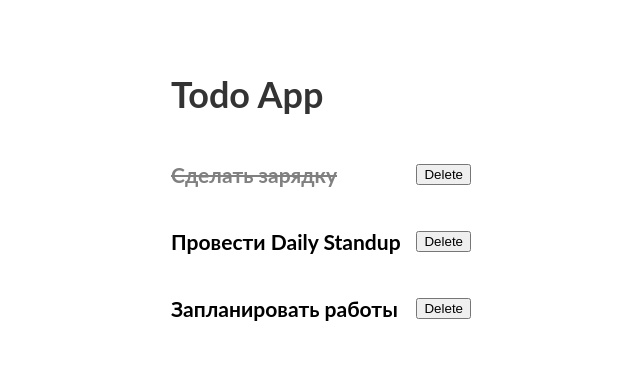
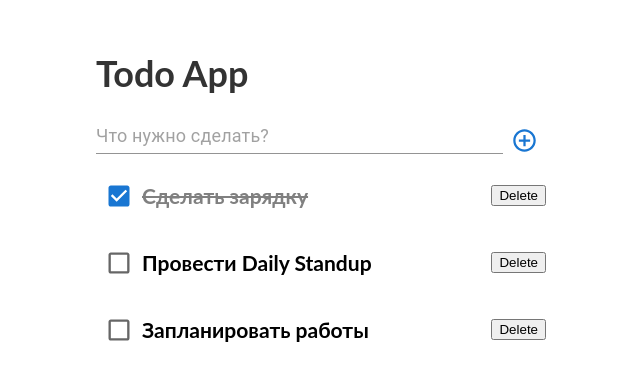
Before and after one commit to Gretten/mindbox_todo, a React (Vite) app: page / in a window 1280 px wide. Shown: the part 205-586 px from the top of the page, without its empty margins (319-959 px from the left). Built offline with nearby package versions, Linux system fonts and the light colour scheme.

Commit message:
feat: input feature

```diff
--- a/src/entities/todo/index.ts
+++ b/src/entities/todo/index.ts
@@ -1,2 +1,3 @@
 export type { Todo } from "./model/model";
-export { TodoItem } from "./ui/TodoItem";
+export { TodoItem } from "./ui/TodoItem/TodoItem";
+export { TodoAdd } from "./ui/TodoAdd/TodoAdd";
--- /dev/null
+++ b/src/entities/todo/lib/createTodo.ts
@@ -0,0 +1,10 @@
+import { v4 as uuidv4 } from "uuid";
+import { Todo } from "../model/model";
+
+export const createTodo = (title: string): Todo => {
+  return {
+    id: uuidv4(),
+    title,
+    isCompleted: false,
+  };
+};
--- /dev/null
+++ b/src/entities/todo/ui/TodoAdd/TodoAdd.tsx
@@ -0,0 +1,53 @@
+import TextField from "@mui/material/TextField/TextField";
+import { Todo } from "../..";
+import AddCircleOutlineIcon from "@mui/icons-material/AddCircleOutline";
+import IconButton from "@mui/material/IconButton/IconButton";
+import { useState } from "react";
+import { createTodo } from "../../lib/createTodo";
+import styles from "./style.module.css";
+
+interface TodoAddProps {
+  onAdd: (todo: Todo) => void;
+}
+
+export const TodoAdd = ({ onAdd }: TodoAddProps) => {
+  const [todoText, setCurrentTodoText] = useState("");
+
+  const onCreateTodo = () => {
+    if (!todoText) return;
+    const todo = createTodo(todoText);
+    onAdd(todo);
+    setCurrentTodoText("");
+  };
+
+  const onChange = (e: React.ChangeEvent<HTMLInputElement>) => {
+    setCurrentTodoText(e.target.value);
+  };
+
+  const onKeyDown = (e: React.KeyboardEvent<HTMLInputElement>) => {
+    if (e.key === "Enter") {
+      onCreateTodo();
+    }
+  };
+
+  return (
+    <div className={styles["add-container"]}>
+      <TextField
+        id="standard-basic"
+        variant="standard"
+        placeholder="Что нужно сделать?"
+        fullWidth
+        onChange={onChange}
+        onKeyDown={onKeyDown}
+        value={todoText}
+      />
+      <IconButton
+        color="primary"
+        aria-label="add to shopping cart"
+        onClick={onCreateTodo}
+      >
+        <AddCircleOutlineIcon />
+      </IconButton>
+    </div>
+  );
+};
--- /dev/null
+++ b/src/entities/todo/ui/TodoAdd/style.module.css
@@ -0,0 +1,3 @@
+.add-container {
+  display: flex;
+}
--- a/src/entities/todo/ui/TodoItem.tsx
+++ /dev/null
@@ -1,25 +0,0 @@
-import { Todo } from "../model/model";
-import styles from "./style.module.css";
-
-interface TodoItemProps {
-  todo: Todo;
-  onDelete: (id: string) => void;
-}
-
-export const TodoItem = ({ todo, onDelete }: TodoItemProps) => {
-  if (!todo) return null;
-
-  const { id, title, isCompleted } = todo;
-
-  const titleStyle = {
-    textDecoration: isCompleted ? "line-through" : "none",
-    color: isCompleted ? "gray" : "black",
-  };
-
-  return (
-    <div className={styles["todo-item"]}>
-      <h3 style={titleStyle}>{title}</h3>
-      <button onClick={() => onDelete(id)}>Delete</button>
-    </div>
-  );
-};
--- /dev/null
+++ b/src/entities/todo/ui/TodoItem/TodoItem.tsx
@@ -0,0 +1,37 @@
+import Checkbox from "@mui/material/Checkbox/Checkbox";
+import { Todo } from "../../model/model";
+import styles from "./style.module.css";
+
+interface TodoItemProps {
+  todo: Todo;
+  onDelete: (id: string) => void;
+  onUpdate: (todo: Todo) => void;
+}
+
+export const TodoItem = ({ todo, onDelete, onUpdate }: TodoItemProps) => {
+  if (!todo) return null;
+
+  const { id, title, isCompleted } = todo;
+
+  const titleStyle = {
+    textDecoration: isCompleted ? "line-through" : "none",
+    color: isCompleted ? "gray" : "black",
+  };
+
+  const label = { inputProps: { "aria-label": "Checkbox demo" } };
+
+  return (
+    <div className={styles["todo-item"]}>
+      <div className={styles["left-panel"]}>
+        <Checkbox
+          {...label}
+          checked={isCompleted}
+          onChange={() => onUpdate({ ...todo, isCompleted: !isCompleted })}
+          sx={{ "& .MuiSvgIcon-root": { fontSize: 28 } }}
+        />
+        <h3 style={titleStyle}>{title}</h3>
+      </div>
+      <button onClick={() => onDelete(id)}>Delete</button>
+    </div>
+  );
+};
--- a/src/entities/todo/ui/style.module.css
+++ b/src/entities/todo/ui/TodoItem/style.module.css
@@ -5,3 +5,8 @@
   justify-content: space-between;
   align-items: center;
 }
+
+.left-panel {
+  display: flex;
+  justify-content: flex-start;
+}
--- a/src/features/todoApp/model/useTodoAppStore.ts
+++ b/src/features/todoApp/model/useTodoAppStore.ts
@@ -12,7 +12,7 @@ export const useTodoAppStore = () => {
   }, []);
 
   const addTodo = (todo: Todo) => {
-    setTodos((prev) => [...prev, todo]);
+    setTodos((prev) => [todo, ...prev]);
   };
 
   const deleteTodo = (id: string) => {
--- a/src/features/todoApp/ui/TodoApp.tsx
+++ b/src/features/todoApp/ui/TodoApp.tsx
@@ -1,5 +1,6 @@
-import { TodoItem } from "../../../entities/todo";
+import { TodoAdd, TodoItem } from "../../../entities/todo";
 import { useTodoAppStore } from "../model/useTodoAppStore";
+import styles from "./style.module.css";
 
 export const TodoApp = () => {
   const { todos, addTodo, deleteTodo, updateTodo } = useTodoAppStore();
@@ -7,13 +8,20 @@ export const TodoApp = () => {
   const hasTodos = todos.length > 0;
 
   return (
-    <div>
+    <div className={styles["app-container"]}>
       <h1>Todo App</h1>
-      <div className="add-todo-form"></div>
+      <div className="add-todo-form">
+        <TodoAdd onAdd={addTodo} />
+      </div>
       <div className="todo-list">
         {hasTodos &&
           todos.map((todo) => (
-            <TodoItem key={todo.id} todo={todo} onDelete={deleteTodo} />
+            <TodoItem
+              key={todo.id}
+              todo={todo}
+              onDelete={deleteTodo}
+              onUpdate={updateTodo}
+            />
           ))}
 
         {!hasTodos && <p>No todos</p>}
--- /dev/null
+++ b/src/features/todoApp/ui/style.module.css
@@ -0,0 +1,9 @@
+.app-container {
+  min-width: 450px;
+}
+
+@media screen and (max-width: 450px) {
+  .app-container {
+    min-width: 350px;
+  }
+}
```
